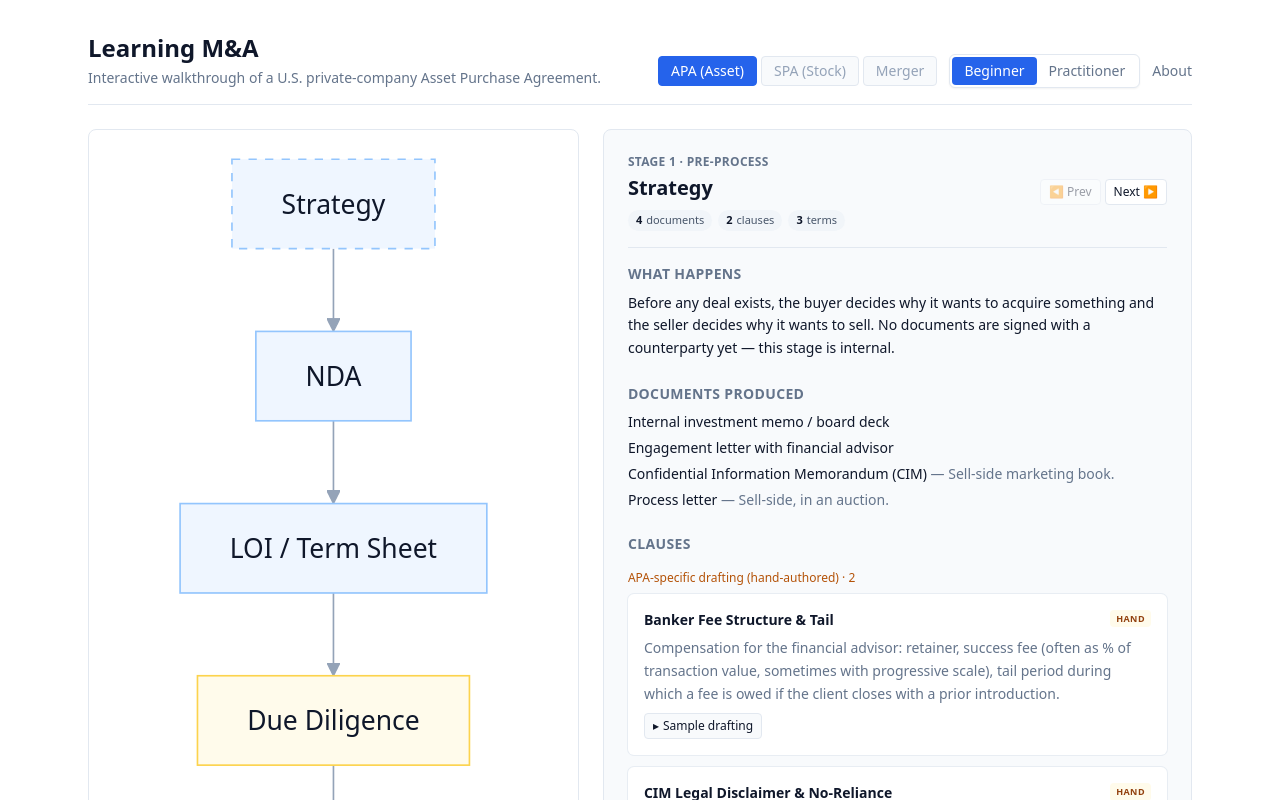
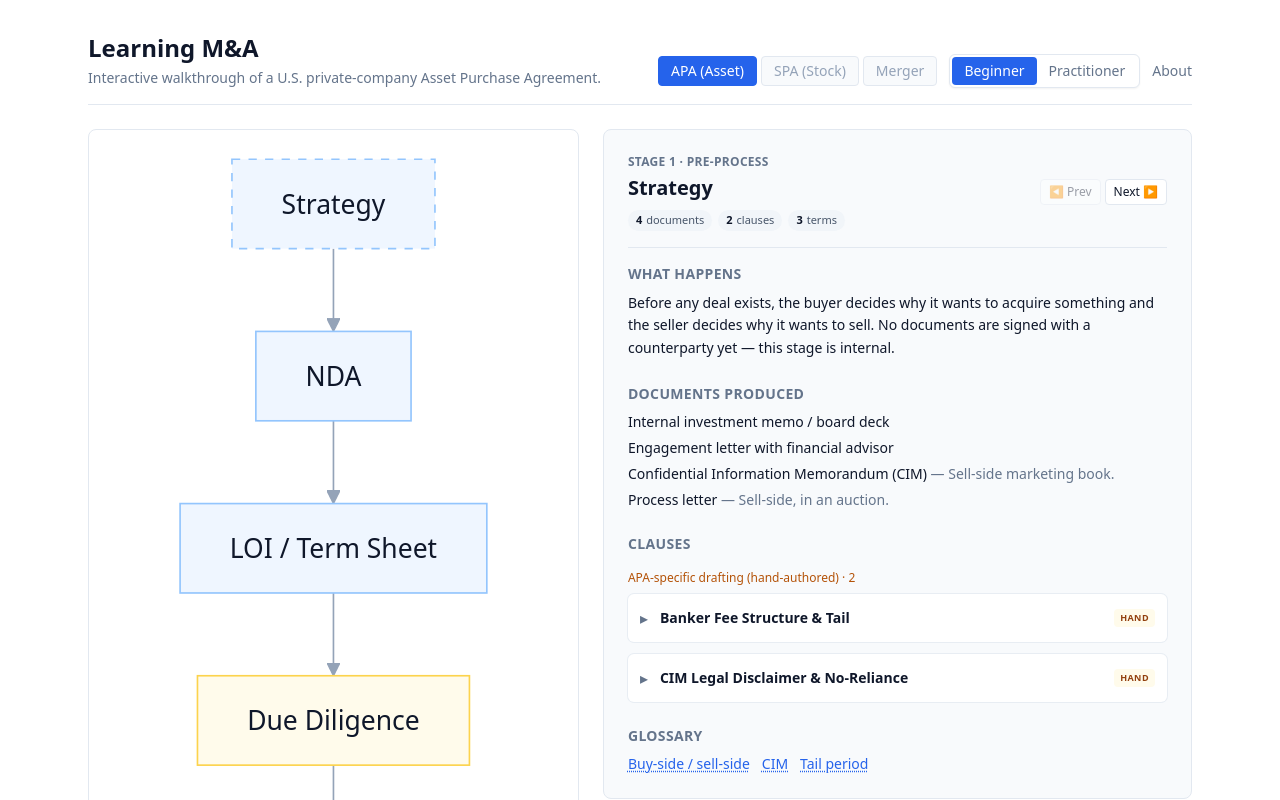
Before and after one commit to learner-agent-sudo/learning-MnA, a Next.js app: page / in a window 1280 px wide. Shown: the top 800 px of the page. Built offline with nearby package versions, Linux system fonts and the light colour scheme.

Commit message:
Collapse clause cards by default (table-of-contents style)

```diff
--- a/components/ClauseCard.tsx
+++ b/components/ClauseCard.tsx
@@ -5,29 +5,42 @@ interface Props {
   clause: ClauseRef;
 }
 
-const CARD = 'rounded-md bg-white p-4 ring-1 ring-slate-200/70';
-const HEADER = 'flex items-start justify-between gap-2';
-const TITLE = 'text-sm font-semibold leading-snug';
+const CARD =
+  'group rounded-md bg-white ring-1 ring-slate-200/70 [&[open]]:ring-slate-300';
+const SUMMARY =
+  'flex cursor-pointer list-none items-center justify-between gap-2 p-3 hover:bg-slate-50 [&::-webkit-details-marker]:hidden';
+const CHEVRON =
+  'inline-block w-3 shrink-0 text-muted transition-transform group-open:rotate-90';
+const TITLE = 'flex-1 text-sm font-semibold leading-snug';
 const PILL_BASE =
   'shrink-0 rounded px-1.5 py-0.5 text-[9px] font-semibold uppercase tracking-wider';
-const DISCLOSURE =
+const BODY = 'border-t border-slate-200/70 px-3 pb-3 pt-2';
+const INNER_DISCLOSURE =
   'mt-2 inline-flex items-center gap-1 rounded border border-slate-200 bg-slate-50 px-2 py-1 text-xs font-medium text-ink hover:border-accent hover:text-accent';
 
 export function ClauseCard({ clause }: Props) {
   if (clause.provenance === 'cuad') {
     const examples = getCuadByCategory(clause.category);
+    const empty = examples.length === 0;
     return (
-      <article className={CARD}>
-        <header className={HEADER}>
-          <h4 className={TITLE}>{clause.category}</h4>
+      <details className={CARD}>
+        <summary className={SUMMARY}>
+          <span className={CHEVRON}>▸</span>
+          <span className={TITLE}>{clause.category}</span>
+          {empty && (
+            <span className="shrink-0 text-[10px] italic text-muted">
+              no data
+            </span>
+          )}
           <ProvenancePill provenance="cuad" />
-        </header>
-        {examples.length === 0 ? (
-          <p className="mt-2 text-xs italic text-muted">
-            CUAD excerpt not loaded yet for this category.
+        </summary>
+        <div className={BODY}>
+          {empty ? (
+            <p className="text-xs italic text-muted">
+              CUAD excerpt not loaded for this category.
             </p>
           ) : (
-          <ul className="mt-3 space-y-3.5">
+            <ul className="space-y-3.5">
               {examples.map((ex) => {
                 const hasContext = !!(ex.context_before || ex.context_after);
                 return (
@@ -39,11 +52,11 @@ export function ClauseCard({ clause }: Props) {
                       {ex.excerpt}
                     </blockquote>
                     {hasContext && (
-                    <details className="group">
-                      <summary className={DISCLOSURE + ' list-none'}>
-                        <span className="transition group-open:rotate-90">▸</span>
-                        <span className="group-open:hidden">Show in context</span>
-                        <span className="hidden group-open:inline">Hide context</span>
+                      <details className="group/ctx">
+                        <summary className={INNER_DISCLOSURE + ' list-none'}>
+                          <span className="transition group-open/ctx:rotate-90">▸</span>
+                          <span className="group-open/ctx:hidden">Show in context</span>
+                          <span className="hidden group-open/ctx:inline">Hide context</span>
                         </summary>
                         <div className="mt-2 whitespace-pre-wrap rounded bg-slate-50 p-3 text-xs leading-relaxed text-ink/80">
                           {ex.context_before && (
@@ -63,36 +76,40 @@ export function ClauseCard({ clause }: Props) {
               })}
             </ul>
           )}
-      </article>
+        </div>
+      </details>
     );
   }
 
   const gf = getClause(clause.id);
   if (!gf || gf.source !== 'hand-authored') {
     return (
-      <article className="rounded-md bg-amber-50 p-4 text-sm ring-1 ring-amber-300">
+      <article className="rounded-md bg-amber-50 p-3 text-sm ring-1 ring-amber-300">
         Missing gap-fill: <code>{clause.id}</code>
       </article>
     );
   }
   return (
-    <article className={CARD}>
-      <header className={HEADER}>
-        <h4 className={TITLE}>{gf.category}</h4>
+    <details className={CARD}>
+      <summary className={SUMMARY}>
+        <span className={CHEVRON}>▸</span>
+        <span className={TITLE}>{gf.category}</span>
         <ProvenancePill provenance="hand-authored" />
-      </header>
-      <p className="mt-2 text-sm leading-relaxed text-muted">{gf.description}</p>
-      <details className="group">
-        <summary className={DISCLOSURE + ' list-none'}>
-          <span className="transition group-open:rotate-90">▸</span>
-          <span className="group-open:hidden">Sample drafting</span>
-          <span className="hidden group-open:inline">Hide sample</span>
+      </summary>
+      <div className={BODY}>
+        <p className="text-sm leading-relaxed text-muted">{gf.description}</p>
+        <details className="group/sd">
+          <summary className={INNER_DISCLOSURE + ' list-none'}>
+            <span className="transition group-open/sd:rotate-90">▸</span>
+            <span className="group-open/sd:hidden">Sample drafting</span>
+            <span className="hidden group-open/sd:inline">Hide sample</span>
           </summary>
           <blockquote className="mt-2 border-l-2 border-amber-200 pl-3 text-sm text-ink/90">
             {gf.example_text}
           </blockquote>
         </details>
-    </article>
+      </div>
+    </details>
   );
 }
 
```
Lines whose indentation alone changed are shown as unchanged.
